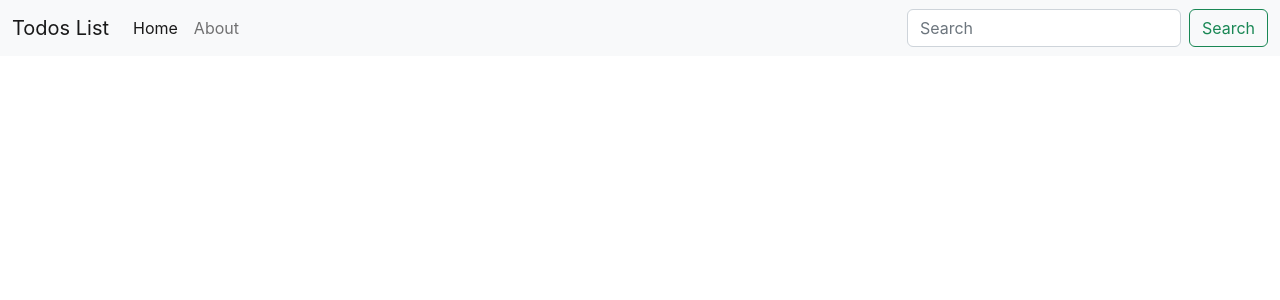
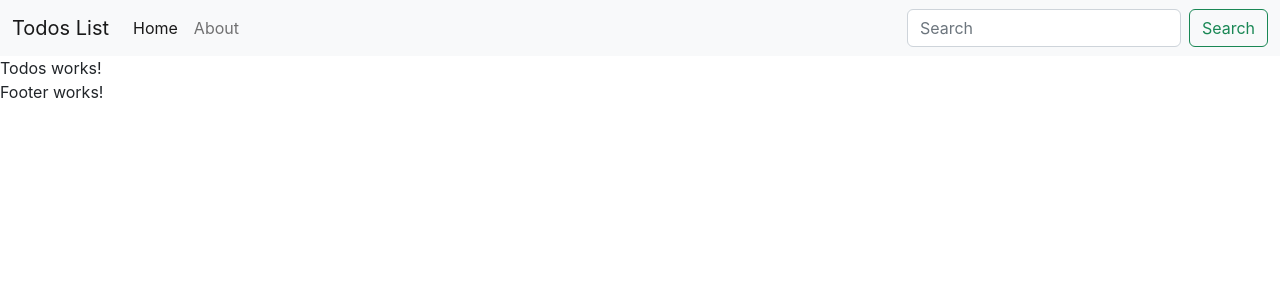
Before and after one commit to rajat-tomar/react-todo, a React (Create React App) app: page / in a window 1280 px wide. Shown: the top 300 px of the page. Built offline with nearby package versions, Linux system fonts and the light colour scheme.

Commit message:
Add components Footer TodoItem and Todo

```diff
--- a/src/App.js
+++ b/src/App.js
@@ -1,10 +1,14 @@
 import './App.css';
 import Header from "./components/Header";
+import {Todos} from "./components/Todos";
+import {Footer} from "./components/Footer";
 
 function App() {
     return (
         <>
             <Header />
+            <Todos />
+            <Footer />
         </>
     );
 }
--- /dev/null
+++ b/src/components/Footer.js
@@ -0,0 +1,9 @@
+import React from 'react';
+
+export const Footer = () => {
+    return (
+        <div>
+            Footer works!
+        </div>
+    )
+}
--- a/src/components/Header.js
+++ b/src/components/Header.js
@@ -1,4 +1,4 @@
-import React from "react";
+import React from 'react';
 
 export default function Header() {
     return (
--- /dev/null
+++ b/src/components/Todos.js
@@ -0,0 +1,9 @@
+import React from 'react';
+
+export const Todos = () => {
+    return (
+        <div>
+            Todos works!
+        </div>
+    )
+}
```
Also changed, not shown: src/components/TodoItem.js (added, +9 -0 lines).
